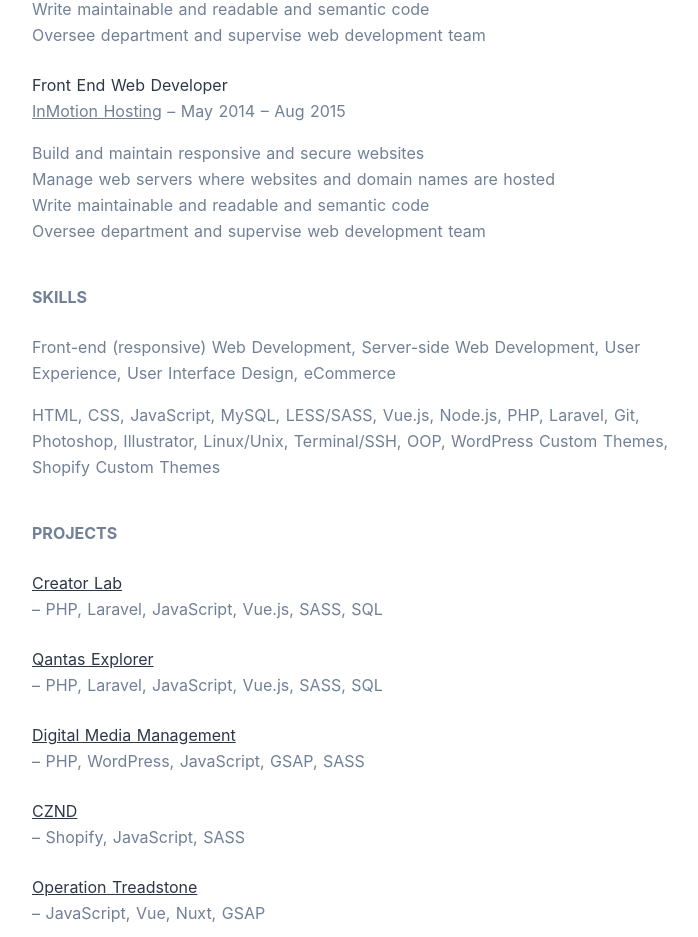
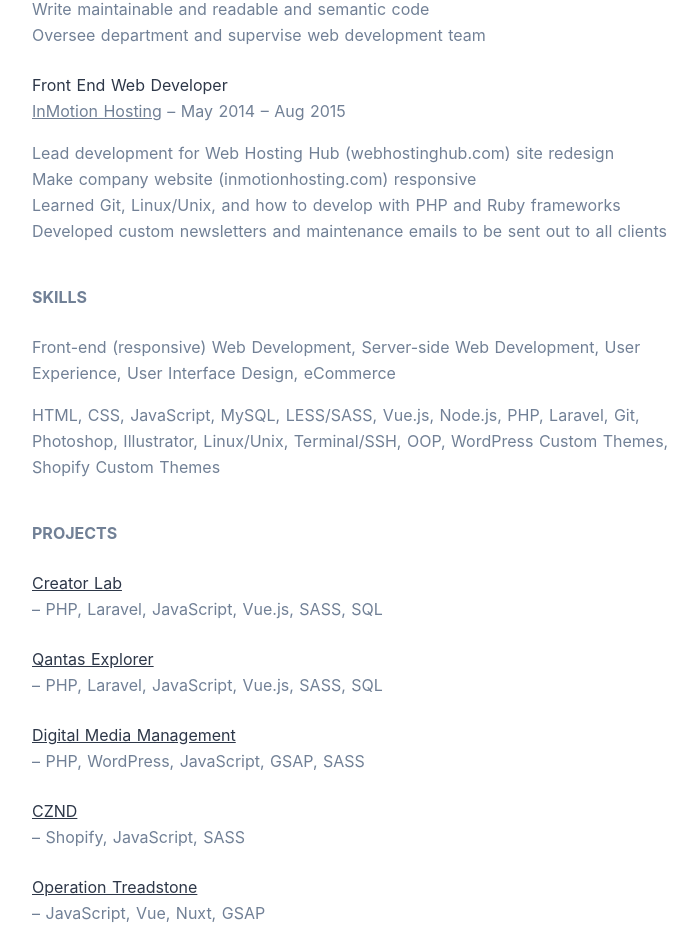
Before and after one commit to jamestylerpatton/portfolio, a Nuxt app: page / in a window 1280 px wide. Shown: the part 974-1911 px from the top of the page, without its empty margins (288-986 px from the left). Built offline with nearby package versions, Linux system fonts and the light colour scheme.

Commit message:
Fix InMotion job list items

```diff
--- a/pages/index.vue
+++ b/pages/index.vue
@@ -36,10 +36,10 @@
               – May 2014 – Aug 2015
             </p>
             <ul class="list-">
-              <li>Build and maintain responsive and secure websites</li>
-              <li>Manage web servers where websites and domain names are hosted</li>
-              <li>Write maintainable and readable and semantic code</li>
-              <li>Oversee department and supervise web development team</li>
+              <li>Lead development for Web Hosting Hub (webhostinghub.com) site redesign</li>
+              <li>Make company website (inmotionhosting.com) responsive</li>
+              <li>Learned Git, Linux/Unix, and how to develop with PHP and Ruby frameworks</li>
+              <li>Developed custom newsletters and maintenance emails to be sent out to all clients</li>
             </ul>
           </div>
         </section>
```
